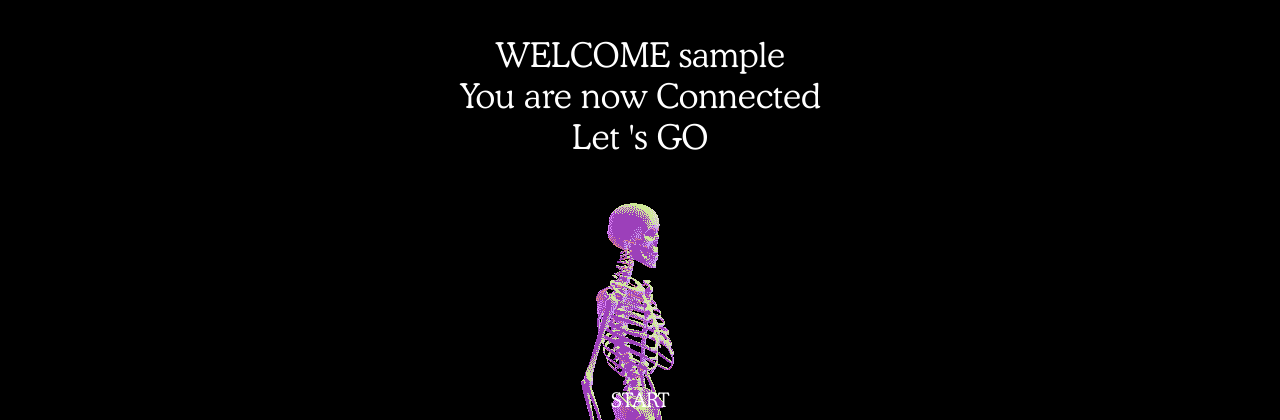
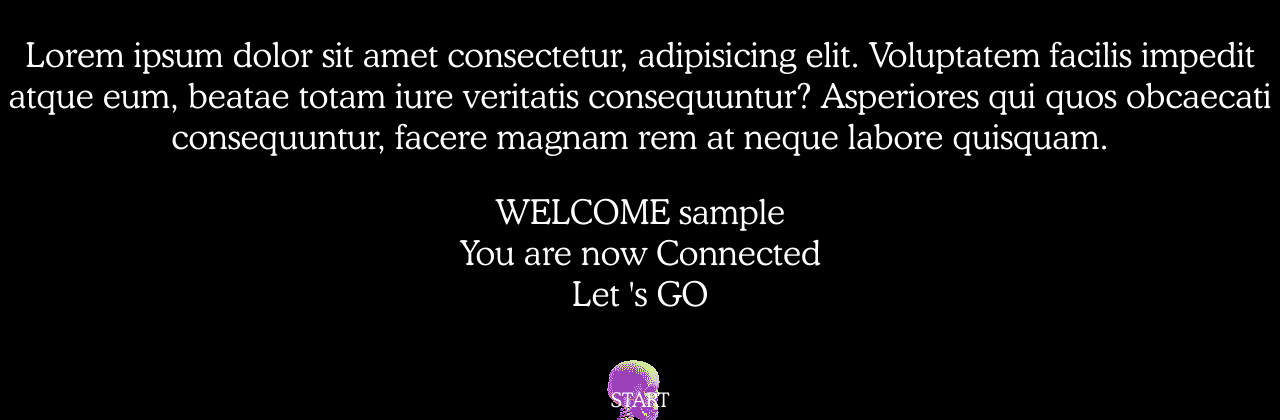
Before and after one commit to Bilal710/UDEMY_PHP-MySQL, a PHP site: page /MESSAGES/login.msg.php in a window 1280 px wide. Shown: the top 420 px of the page. Run offline with PHP 8.4, Linux system fonts and the light colour scheme; the visitor is signed in with stand-in values (Sample User, id 1).

Commit message:
Add lorem for test

```diff
--- a/STARTING_FILES-GAMECARD-master/quiz/MESSAGES/login.msg.php
+++ b/STARTING_FILES-GAMECARD-master/quiz/MESSAGES/login.msg.php
@@ -12,6 +12,7 @@
 
     </head>
     <body>
+        <p>Lorem ipsum dolor sit amet consectetur, adipisicing elit. Voluptatem facilis impedit atque eum, beatae totam iure veritatis consequuntur? Asperiores qui quos obcaecati consequuntur, facere magnam rem at neque labore quisquam.</p>
         <p>WELCOME <?php echo $_SESSION["username"]; ?> <br> You are now Connected <br> Let 's  GO</p>
 
 
```
